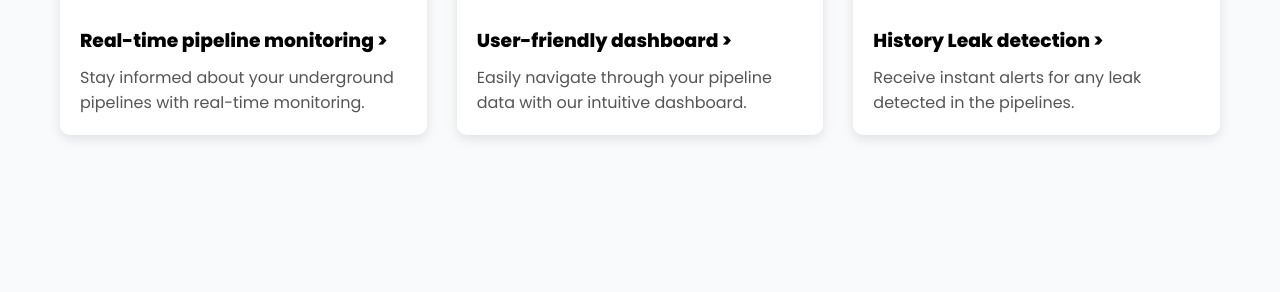
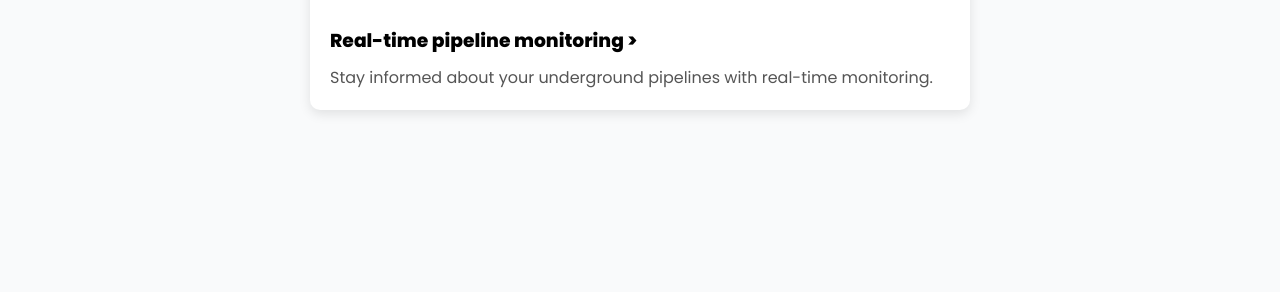
Before and after one commit to Mahasri02/Micro_Leakage_detection, a Flask app: page /services in a window 1280 px wide. Shown: the part 508-800 px from the top of the page. Run offline with Flask 3, Linux system fonts and the light colour scheme.

Commit message:
Update services.html

```diff
--- a/leak_detection/templates/services.html
+++ b/leak_detection/templates/services.html
@@ -62,7 +62,7 @@
     }
 
     .container {
-      max-width: 1200px;
+      max-width: 700px;
       margin: auto;
       padding: 200px 20px 60px;
     }
@@ -152,23 +152,7 @@
         </div>
       </a>
 
-      <!-- Dashboard Card -->
-      <a href="{{ url_for('dashboard') }}" class="card">
-        <img src="https://cdn.prod.website-files.com/64fef88ee8b22d3d21b715a2/65853d771eeb000e960dd8af_What%20is%20Data%20Monitoring.webp" alt="User Dashboard">
-        <div class="card-content">
-          <h3>User-friendly dashboard &gt;</h3>
-          <p>Easily navigate through your pipeline data with our intuitive dashboard.</p>
-        </div>
-      </a>
 
-      <!-- History Card -->
-      <a href="{{ url_for('history') }}" class="card">
-        <img src="https://simplygreenplumbing.com/wp-content/uploads/2021/03/burst-pipes-scaled.jpg" alt="Leak Alerts">
-        <div class="card-content">
-          <h3>History Leak detection &gt;</h3>
-          <p>Receive instant alerts for any leak detected in the pipelines.</p>
-        </div>
-      </a>
 
     </div>
   </div>
```
